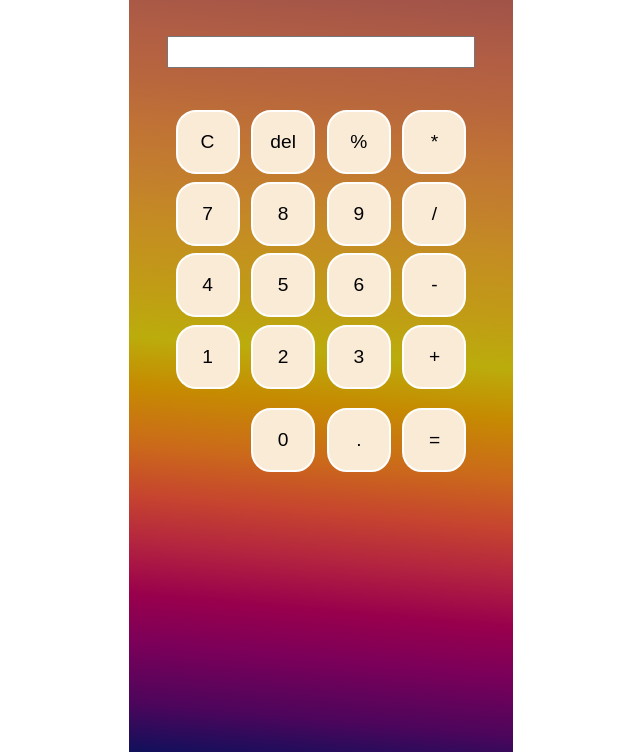
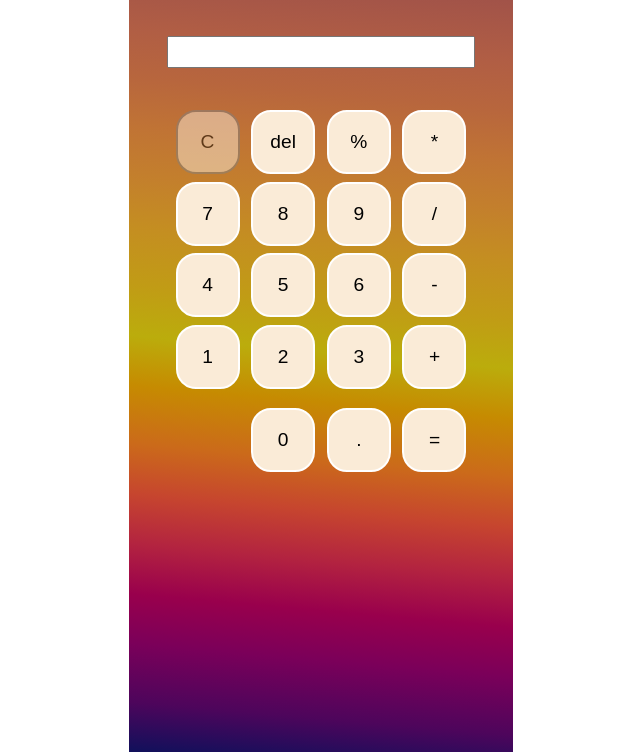
Before and after one commit to MicBlas/Calculator, a plain HTML site: page index.html in a window 1280 px wide. In both pictures the pointer is over the button 526 px from the left and 189 px from the top of the page. Shown: the part 48-800 px from the top of the page, without its empty margins (319-959 px from the left). Drawn offline with Linux system fonts and the light colour scheme.

Commit message:
make a hover effect

```diff
--- a/style.css
+++ b/style.css
@@ -56,3 +56,7 @@ input{
     visibility: hidden;
     //opacity: 0;
 }
+button:hover{
+    border:2px solid grey;
+    opacity: 0.5;
+}
```
